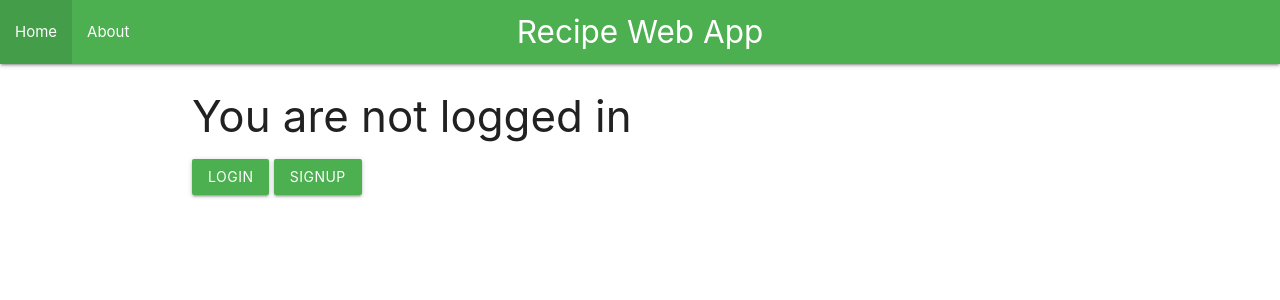
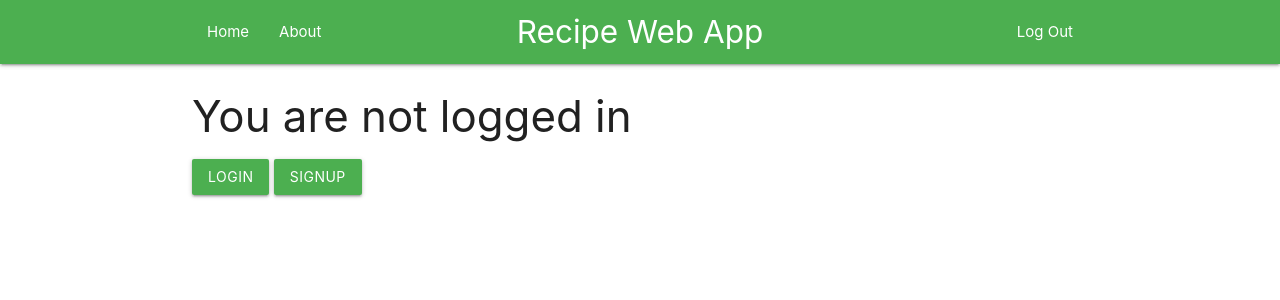
Before and after one commit to mydjangoprojects/recipe-app, a Django app: page / in a window 1280 px wide. Shown: the top 300 px of the page. Run offline with Django 3.2, Linux system fonts and the light colour scheme.

Commit message:
Adding 'About' Page (url and html file) and updating the 'base.html' and 'home.html'.

```diff
--- a/app/app/urls.py
+++ b/app/app/urls.py
@@ -27,6 +27,8 @@ urlpatterns = [
     path('admin/', admin.site.urls),
     path('recipe/', include('recipe.urls')),
     path('', TemplateView.as_view(template_name='home.html'), name='home'),
+    path('about/', TemplateView.as_view(template_name='about.html'),
+         name='about'),
     path('api/recipe/', include('recipe.api.urls')),
     path('api/rest-auth/', include('rest_auth.urls')),
     path('api/rest-auth/login/', LoginView.as_view(), name='rest_login'),
--- a/app/templates/base.html
+++ b/app/templates/base.html
@@ -10,15 +10,33 @@
     <!-- HEADER -->
     <div class="navbar-fixed">
         <nav class="green">
-            <div class="nav-wrapper green">
-                <a href="" class="brand-logo center">Recipe Web App</a>
-                <ul id="nav-mobile" class="left hide-on-med-and-down">
-                    <li><a href="/">Home</a></li>
-                    <li><a href="/">About</a></li>
-                </ul>
+            <div class="container">
+                <div class="nav-wrapper green">
+                    <a href="#" class="brand-logo center">Recipe Web App</a>
+                    <a href="#" data-target="mobile-nav"
+                       class="sidenav-trigger">
+                        <i class="material-icons">menu</i>
+                    </a>
+
+                    <ul class="left hide-on-med-and-down">
+                        <li><a href="{% url 'home' %}">Home</a></li>
+                        <li><a href="{% url 'about' %}">About</a></li>
+                    </ul>
+
+                    <ul class="right hide-on-med-and-down">
+                        <li><a href="{% url 'logout' %}">Log Out</a></li>
+                    </ul>
+                </div>
             </div>
         </nav>
     </div>
+
+    <!-- SIDENAV-->
+    <ul id="mobile-nav" class="sidenav green">
+        <li><a href="{% url 'home' %}">Home</a></li>
+        <li><a href="{% url 'about' %}">About</a></li>
+        <li><a href="{% url 'logout' %}">Log Out</a></li>
+    </ul>
 
     <!-- CONTAINER -->
     <div class="container">
@@ -30,6 +48,24 @@
     <footer id="footer">
         <script src="https://code.jquery.com/jquery-3.3.1.slim.min.js" integrity="sha384-q8i/X+965DzO0rT7abK41JStQIAqVgRVzpbzo5smXKp4YfRvH+8abtTE1Pi6jizo" crossorigin="anonymous"></script>
         <script src="https://cdnjs.cloudflare.com/ajax/libs/materialize/1.0.0/js/materialize.min.js"></script>
+        <script>
+            // Sidenav
+            const sideNav = document.querySelector('.sidenav');
+            if (sideNav) {
+                M.Sidenav.init(sideNav, {});
+            }
+
+            // Slider
+            const slider = document.querySelector('.slider');
+            if (slider){
+                M.Slider.init(slider, {
+                    indicators: false,
+                    height: 500,
+                    transition: 500,
+                    interval: 6000
+                });
+            }
+        </script>
     </footer>
 </body>
 </html>
--- a/app/templates/home.html
+++ b/app/templates/home.html
@@ -7,13 +7,36 @@
   <div class="row">
     <h1>Hi {{ user.full_name }}!</h1>
   </div>
+
+  <!-- SECTION: Slider-->
+  <section class="slider">
+    <ul class="slides">
+      <li>
+        <img src="https://upload.wikimedia.org/wikipedia/commons/thumb/6/6d/Good_Food_Display_-_NCI_Visuals_Online.jpg/1024px-Good_Food_Display_-_NCI_Visuals_Online.jpg"> <!-- random image -->
+        <div class="caption left-align black-text">
+          <h3>You love food and cooking?</h3>
+          <h5 class="light text-lighten-3">Share your recipes or find a new one to challenge you!</h5>
+        </div>
+      </li>
+      <li>
+        <img src="https://cdn.pixabay.com/photo/2017/04/20/07/08/magnifying-glass-2244781_960_720.png"> <!-- random image -->
+        <div class="caption left-align black-text">
+          <h3>Search a recipe you need!</h3>
+          <h5 class="light text-lighten-3">Here you can find large variety of recipes.</h5>
+        </div>
+      </li>
+    </ul>
+  </section>
+  <!-- SECTION: Slider END-->
+
   <div class="row">
     <div>
       <h1>Boilerplate</h1>
     </div>
   </div>
-  <div class="col-sm-2"><a href="{% url 'logout'  %}"><button class="btn btn-primary btn-lg">Logout</button></a></div>
+
 {% else %}
+
   <h3>You are not logged in</h3>
     <a href="{% url 'login'  %}" class="btn green">
       Login
@@ -21,5 +44,6 @@
     <a href="{% url 'signup'  %}" class="btn green">
       SignUp
     </a>
+
 {% endif %}
 {% endblock %}
```
Also changed, not shown: app/templates/about.html (added, +28 -0 lines).
